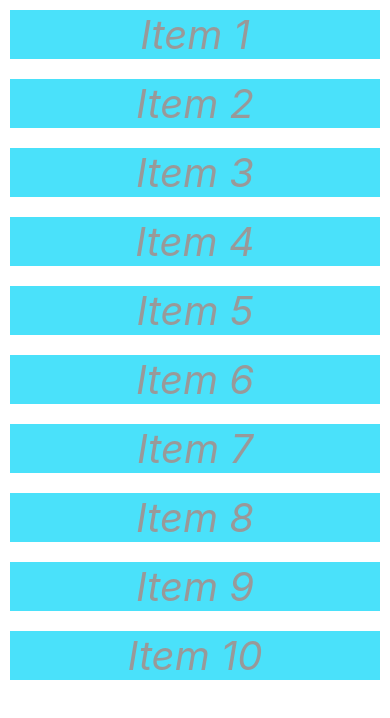
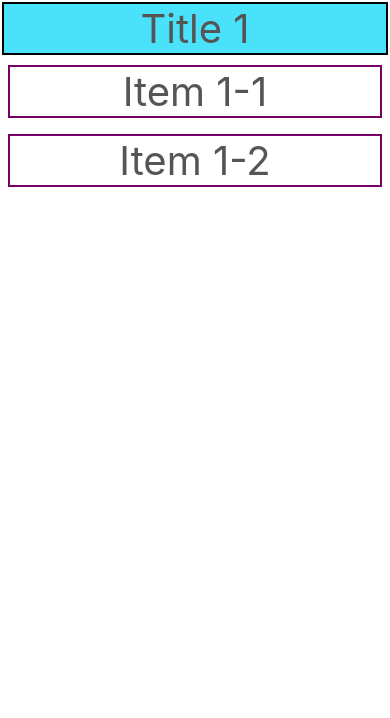
Before and after one commit to hiradang/react-native-learn, a React Native app in the folder FirstApp/: screen / in a window 390 px wide. Shown: the top 718 px of the page. Built offline with nearby package versions, Linux system fonts and the light colour scheme.

Commit message:
lesson 10 FlatList and SectionList + exercises

```diff
--- a/FirstApp/App.js
+++ b/FirstApp/App.js
@@ -7,10 +7,18 @@
  */
 
 import React, {useState} from 'react';
-import {StyleSheet, Text, View, ScrollView, RefreshControl} from 'react-native';
+import {
+  StyleSheet,
+  Text,
+  View,
+  ScrollView,
+  RefreshControl,
+  FlatList,
+  SectionList,
+} from 'react-native';
 
 const App = () => {
-  // list of items
+  // list of items => data for FlatList
   const [items, setItems] = useState([
     {key: 1, value: 'Item 1'},
     {key: 2, value: 'Item 2'},
@@ -23,36 +31,93 @@ const App = () => {
     {key: 9, value: 'Item 9'},
     {key: 10, value: 'Item 10'},
   ]);
+
+  // data for Sectionlist
+  const [data, setData] = useState([
+    {title: 'Title 1', data: ['Item 1-1', 'Item 1-2']},
+  ]);
+
   const [isRefreshing, setRefreshing] = useState(false);
   const onRefresh = () => {
     setRefreshing(true);
 
     // do something when refresh here
-    //
+    let count = data.length + 1;
+    setData([
+      ...data,
+      {
+        title: `Title ${count}`,
+        data: [`Item ${count}-1`, `Item ${count}-2`],
+      },
+    ]);
 
     // Turn off the spinning arrow
     setRefreshing(false);
   };
 
   return (
-    <ScrollView
-      horizontal={false}
+    <SectionList
       style={styles.body}
+      keyExtractor={(item, index) => index.toString()}
+      sections={data}
+      renderItem={({item}) => (
+        <View style={styles.subItem}>
+          <Text style={styles.text}>{item}</Text>
+        </View>
+      )}
+      renderSectionHeader={({section}) => (
+        <View style={styles.item}>
+          <Text style={styles.text}>{section.title}</Text>
+        </View>
+      )}
       refreshControl={
         <RefreshControl
           refreshing={isRefreshing}
           onRefresh={onRefresh}
           colors={['#00ff00']}
         />
-      }>
-      {items.map((item, key) => {
-        return (
-          <View style={styles.item} key={key}>
-            <Text style={styles.text}>{item.value}</Text>
-          </View>
-        );
-      })}
-    </ScrollView>
+      }
+    />
+
+    // FlatList
+    // <FlatList
+    //   horizontal={false}
+    //   converted={false}
+    //   keyExtractor={(item, index) => index.toString()}
+    //   data={items}
+    //   renderItem={({item}) => (
+    //     <View style={styles.item}>
+    //       <Text style={styles.text}>{item.value}</Text>
+    //     </View>
+    //   )}
+    //   refreshControl={
+    //     <RefreshControl
+    //       refreshing={isRefreshing}
+    //       onRefresh={onRefresh}
+    //       colors={['#00ff00']}
+    //     />
+    //   }
+    // />
+
+    // 3. List
+    // <ScrollView
+    //   horizontal={false}
+    //   style={styles.body}
+    //   refreshControl={
+    //     <RefreshControl
+    //       refreshing={isRefreshing}
+    //       onRefresh={onRefresh}
+    //       colors={['#00ff00']}
+    //     />
+    //   }>
+    //   {items.map((item, key) => {
+    //     return (
+    //       <View style={styles.item} key={key}>
+    //         <Text style={styles.text}>{item.value}</Text>
+    //       </View>
+    //     );
+    //   })}
+    // </ScrollView>
   );
 };
 
@@ -65,13 +130,19 @@ const styles = StyleSheet.create({
   item: {
     backgroundColor: '#4ae1fa',
     textAlign: 'center',
-    margin: 10,
+    margin: 2,
+    borderColor: '#000',
+    borderWidth: 2,
+  },
+  subItem: {
+    borderColor: '#770066',
+    borderWidth: 2,
+    margin: 8,
   },
   text: {
-    color: '#999',
+    color: '#555',
     fontSize: 40,
     textAlign: 'center',
-    fontStyle: 'italic',
   },
 });
 
```
